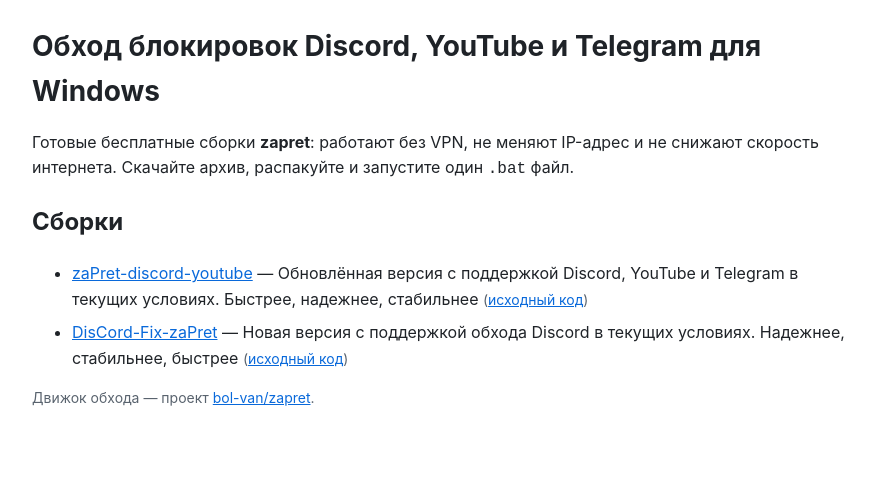
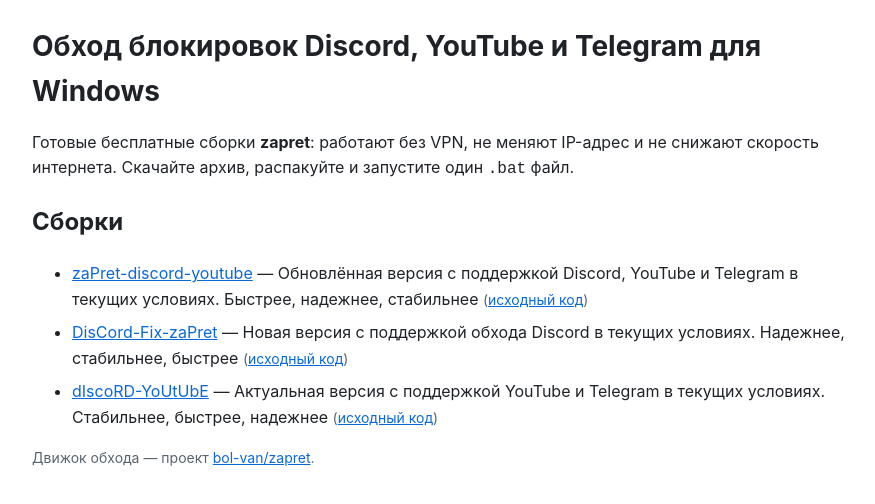
Before and after one commit to ViewCobraSlicer/viewcobraslicer.github.io, a plain HTML site: page index.html in a window 1280 px wide. Shown: the whole page, without its empty margins (198-1073 px from the left). Drawn offline with Linux system fonts and the light colour scheme.

Commit message:
hub: repo index

```diff
--- a/index.html
+++ b/index.html
@@ -27,6 +27,7 @@
   <ul>
     <li><a href="https://viewcobraslicer.github.io/zaPret-discord-youtube/">zaPret-discord-youtube</a> — Обновлённая версия с поддержкой Discord, YouTube и Telegram в текущих условиях. Быстрее, надежнее, стабильнее <span class="meta">(<a href="https://github.com/ViewCobraSlicer/zaPret-discord-youtube">исходный код</a>)</span></li>
     <li><a href="https://viewcobraslicer.github.io/DisCord-Fix-zaPret/">DisCord-Fix-zaPret</a> — Новая версия с поддержкой обхода Discord в текущих условиях. Надежнее, стабильнее, быстрее <span class="meta">(<a href="https://github.com/ViewCobraSlicer/DisCord-Fix-zaPret">исходный код</a>)</span></li>
+    <li><a href="https://viewcobraslicer.github.io/dIscoRD-YoUtUbE/">dIscoRD-YoUtUbE</a> — Актуальная версия с поддержкой YouTube и Telegram в текущих условиях. Стабильнее, быстрее, надежнее <span class="meta">(<a href="https://github.com/ViewCobraSlicer/dIscoRD-YoUtUbE">исходный код</a>)</span></li>
   </ul>
   <p class="meta">Движок обхода — проект
     <a href="https://github.com/bol-van/zapret">bol-van/zapret</a>.</p>
```
